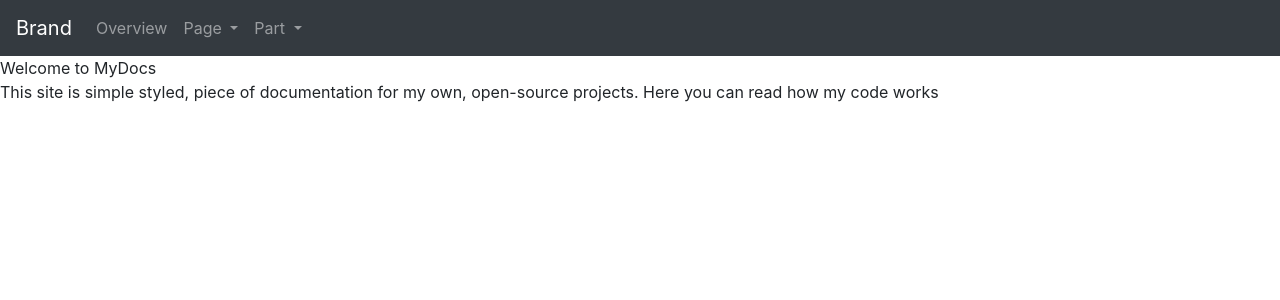
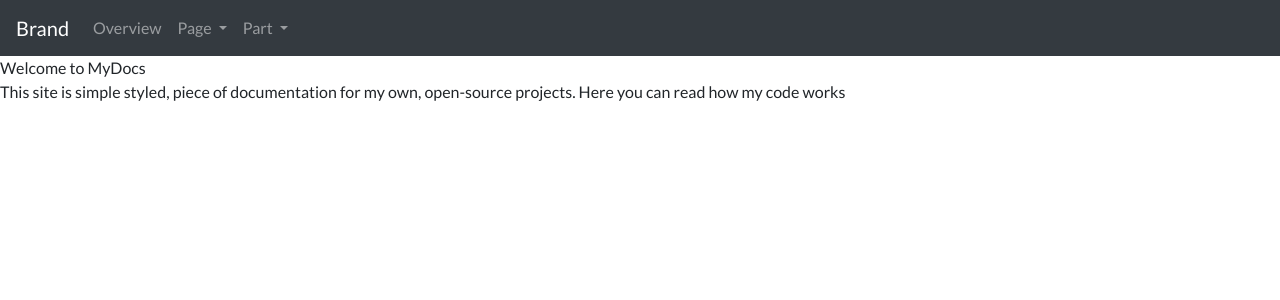
Before and after one commit to Dolidodzik/DocsForMyApps, an Angular app: page / in a window 1280 px wide. Shown: the top 300 px of the page. Built offline with nearby package versions, Linux system fonts and the light colour scheme.

Commit message:
Added Lato font

```diff
--- a/src/styles.sass
+++ b/src/styles.sass
@@ -1 +1,7 @@
 @import "node_modules/bootstrap/scss/bootstrap"
+@import 'https://fonts.googleapis.com/css?family=Lato:400,700,700i&display=swap'
+
+$font-stack: Lato, sans-serif
+
+body
+  font-family: $font-stack !important
```
